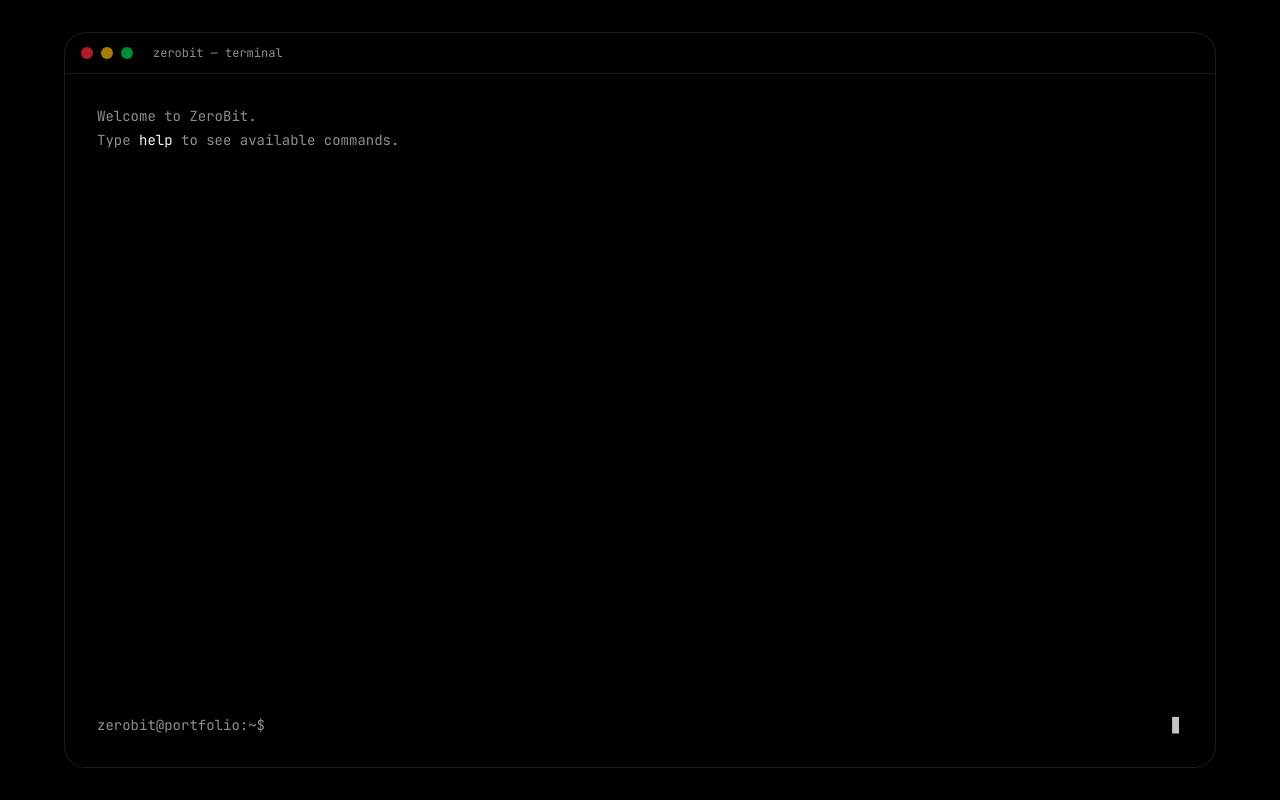
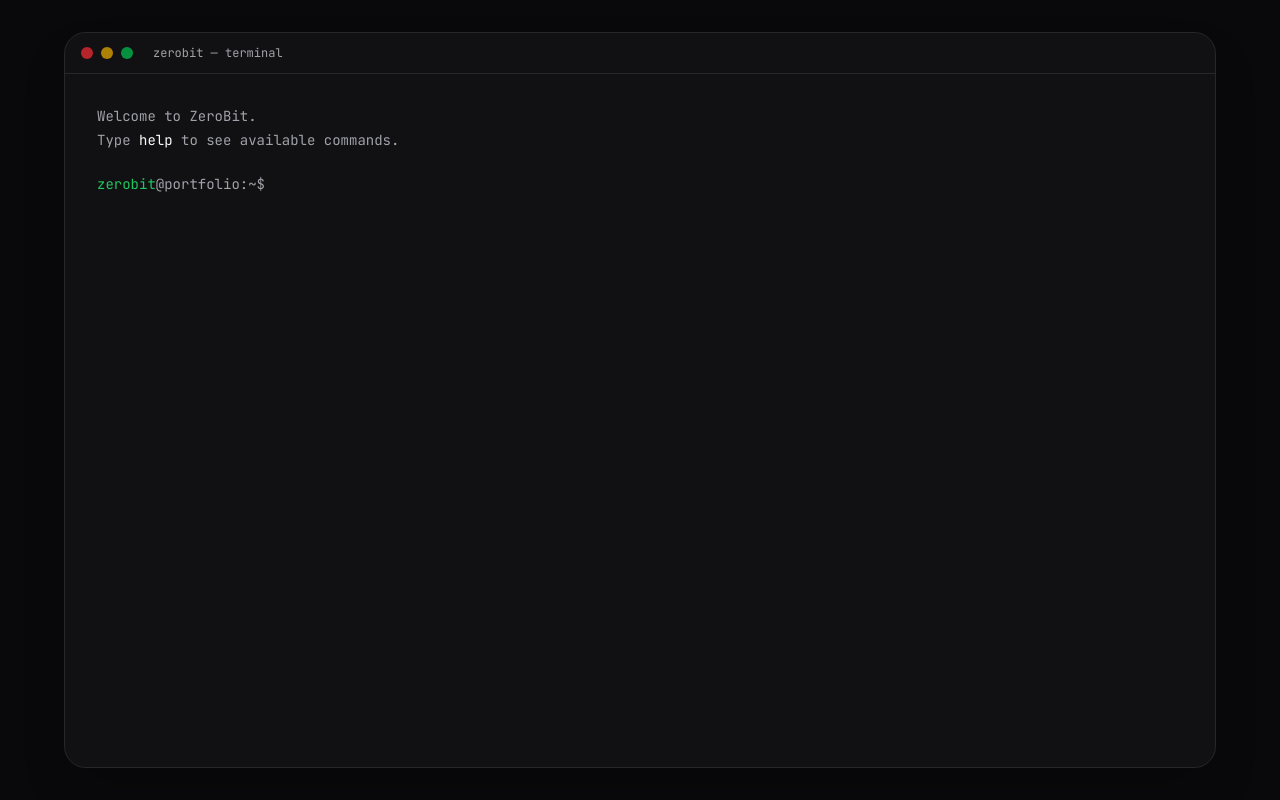
Before and after one commit to amirrezaabdolahi/zerobit_porfolio, a Next.js app: page / in a window 1280 px wide. Both pictures are taken after a click on the button 444 px from the left and 544 px from the top of the page. Built offline with nearby package versions, Linux system fonts and the light colour scheme.

Commit message:
updated the command mode

```diff
--- a/src/app/globals.css
+++ b/src/app/globals.css
@@ -50,6 +50,8 @@
   --color-card-foreground: var(--card-foreground);
   --color-card: var(--card);
 
+  --color-success: var(--success);
+
   --radius-sm: calc(var(--radius) * 0.6);
   --radius-md: calc(var(--radius) * 0.8);
   --radius-lg: var(--radius);
@@ -60,32 +62,34 @@
 }
 
 :root {
-  --background: oklch(0.03 0 0);
-  --foreground: oklch(0.98 0 0);
+  --background: #09090b;
+  --foreground: #fafafa;
 
-  --card: oklch(0.055 0 0);
-  --card-foreground: oklch(0.98 0 0);
+  --card: #111113;
+  --card-foreground: #fafafa;
 
-  --popover: oklch(0.055 0 0);
-  --popover-foreground: oklch(0.98 0 0);
+  --popover: #111113;
+  --popover-foreground: #fafafa;
 
-  --primary: oklch(0.98 0 0);
-  --primary-foreground: oklch(0.03 0 0);
+  --primary: #ff6b2c;
+  --primary-foreground: #09090b;
 
-  --secondary: oklch(0.11 0 0);
-  --secondary-foreground: oklch(0.98 0 0);
+  --secondary: #18181b;
+  --secondary-foreground: #fafafa;
 
-  --muted: oklch(0.11 0 0);
-  --muted-foreground: oklch(0.65 0 0);
+  --muted: #18181b;
+  --muted-foreground: #a1a1aa;
 
-  --accent: oklch(0.12 0 0);
-  --accent-foreground: oklch(0.98 0 0);
+  --accent: #18181b;
+  --accent-foreground: #fafafa;
 
-  --destructive: oklch(0.62 0.22 25);
+  --success: #22c55e;
 
-  --border: oklch(1 0 0 / 10%);
-  --input: oklch(1 0 0 / 12%);
-  --ring: oklch(0.7 0 0);
+  --destructive: #ef4444;
+
+  --border: #27272a;
+  --input: #27272a;
+  --ring: #ff6b2c;
 
   --chart-1: oklch(0.7 0 0);
   --chart-2: oklch(0.6 0 0);
--- a/src/components/command/command-mode.tsx
+++ b/src/components/command/command-mode.tsx
@@ -1,6 +1,6 @@
 "use client";
 
-import { useState } from "react";
+import { useRef, useState } from "react";
 
 import { parseCommand } from "@/lib/command-parser";
 
@@ -14,6 +14,7 @@
   const [input, setInput] = useState("");
   const [history, setHistory] = useState<TerminalLine[]>([]);
   const [lineId, setLineId] = useState(0);
+  const inputRef = useRef<HTMLInputElement>(null);
 
   const handleSubmit = () => {
     const command = input.trim();
@@ -64,7 +65,12 @@
 
         {/* Terminal Body */}
 
-        <div className="flex flex-1 flex-col overflow-y-auto p-5 font-mono text-sm sm:p-8">
+        <div
+          className="flex flex-1 flex-col overflow-y-auto p-5 font-mono text-sm sm:p-8 overflow-hidden"
+          onClick={() => {
+            inputRef.current?.focus();
+          }}
+        >
           <div className="mb-6">
             <p className="text-muted-foreground">Welcome to ZeroBit.</p>
 
@@ -78,7 +84,7 @@
             <div key={line.id} className="mb-5">
               <div className="flex gap-2">
                 <span className="text-muted-foreground">
-                  zerobit@portfolio:~$
+                  <span className="text-success">zerobit</span>@portfolio:~$
                 </span>
 
                 <span>{line.command}</span>
@@ -94,13 +100,14 @@
 
           {/* Input */}
 
-          <div className="mt-auto flex gap-2">
+          <div className="flex gap-2">
             <span className="shrink-0 text-muted-foreground">
-              zerobit@portfolio:~$
+              <span className="text-success">zerobit</span>@portfolio:~$
             </span>
 
             <input
               autoFocus
+              ref={inputRef}
               value={input}
               onChange={(event) => setInput(event.target.value)}
               onKeyDown={(event) => {
@@ -112,8 +119,6 @@
               spellCheck={false}
               autoComplete="off"
             />
-
-            <span className="animate-pulse">▋</span>
           </div>
         </div>
       </div>
--- a/src/data/commands.ts
+++ b/src/data/commands.ts
@@ -66,6 +66,14 @@
     }),
   },
 
+  echo: {
+    description: "Echo text",
+    execute: (args) => ({
+      type: "text",
+      content: args,
+    }),
+  },
+
   clear: {
     description: "Clear terminal",
     execute: () => ({
--- a/src/lib/command-parser.tsx
+++ b/src/lib/command-parser.tsx
@@ -1,7 +1,8 @@
 import { commands } from "@/data/commands";
 
 export function parseCommand(input: string) {
-  const command = input.trim().toLowerCase();
+  const command = input.trim().toLowerCase().split(" ")[0];
+  const args = input.trim().toLowerCase().slice(command.length + 1);
 
   if (!command) {
     return null;
@@ -14,5 +15,5 @@
     };
   }
 
-  return commands[command as keyof typeof commands].execute();
+  return commands[command as keyof typeof commands].execute(args);
 }
--- a/src/types/command.ts
+++ b/src/types/command.ts
@@ -1,5 +1,12 @@
 export type CommandName =
-  "help" | "about" | "projects" | "services" | "team" | "stack" | "clear";
+  | "help"
+  | "about"
+  | "projects"
+  | "services"
+  | "team"
+  | "stack"
+  | "clear"
+  | "echo";
 
 export type CommandResult = {
   type: "text" | "clear";
```
